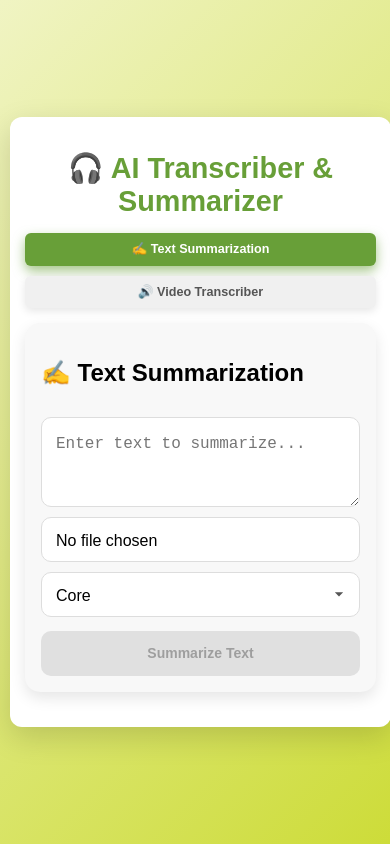
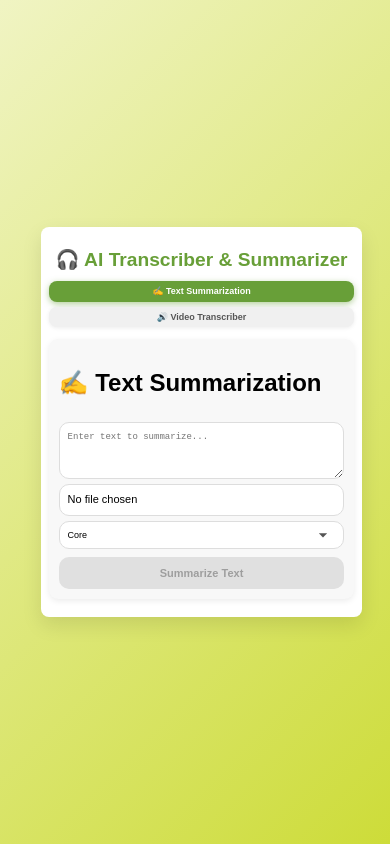
Before and after one commit to 3nadh3/AI-Transcriber-Summarize-Frontend, a React (Create React App) app: page / in a window 390 px wide. Built offline with nearby package versions, Linux system fonts and the light colour scheme.

Commit message:
more responsive

```diff
--- a/src/App.css
+++ b/src/App.css
@@ -1,4 +1,4 @@
-/* App.css (Styling - Full Width Input Fields) */
+/* App.css (Styling - Highly Responsive & Content-Fitting) */
 
 /* === Global Variables === */
 :root {
@@ -14,14 +14,15 @@
   --disabled-text-color: #9e9e9e;
   --transition-duration: 0.2s;
   --border-radius: 10px;
-  --padding-small: 10px;
-  --padding-medium: 14px;
-  --padding-large: 16px;
-  --font-size-small: 14px;
-  --font-size-medium: 16px;
-  --font-size-large: 16px;
-  --input-height: 45px;
-  --button-height: 45px;
+  --padding-small: 6px;
+  --padding-medium: 10px;
+  --padding-large: 14px;
+  --font-size-small: 10px;
+  --font-size-medium: 12px;
+  --font-size-large: 14px;
+  --input-height: 36px;
+  --button-height: 36px;
+  --container-max-width: 960px; /* Increased max-width for larger screens */
 }
 
 /* === Global Styles === */
@@ -29,11 +30,12 @@ body {
   font-family: 'Nunito', sans-serif;
   background: linear-gradient(135deg, var(--background-color), #cddc39);
   margin: 0;
-  padding: 0;
+  padding: 20px; /* Add some padding around the body */
   display: flex;
   justify-content: center;
   align-items: center;
   min-height: 100vh;
+  box-sizing: border-box; /* Ensure padding doesn't add to width */
   transition: background var(--transition-duration);
 }
 
@@ -41,25 +43,26 @@ body {
 .container {
   background: var(--secondary-background-color);
   padding: var(--padding-large);
-  width: 90%;
-  max-width: 550px;
-  border-radius: calc(var(--border-radius) * 1.8);
-  box-shadow: 0 10px 30px rgba(0, 0, 0, 0.15);
+  width: 95%;
+  max-width: var(--container-max-width);
+  border-radius: calc(var(--border-radius) * 1.2);
+  box-shadow: 0 8px 20px rgba(0, 0, 0, 0.1);
   text-align: center;
   transition: transform var(--transition-duration) ease-in-out, box-shadow var(--transition-duration) ease-in-out, background var(--transition-duration);
-  margin: 20px;
+  margin: 15px;
+  box-sizing: border-box;
 }
 
 .container:hover {
-  transform: scale(1.02);
-  box-shadow: 0 12px 35px rgba(0, 0, 0, 0.2);
+  transform: scale(1.005);
+  box-shadow: 0 10px 25px rgba(0, 0, 0, 0.15);
 }
 
 /* === Headings === */
 h1 {
   color: var(--primary-color);
-  margin-bottom: 25px;
-  font-size: 2.2em;
+  margin-bottom: 15px;
+  font-size: 1.6em;
   font-weight: 700;
 }
 
@@ -67,7 +70,7 @@ h1 {
 .tabs {
   display: flex;
   justify-content: center;
-  margin-bottom: 25px;
+  margin-bottom: 15px;
   gap: var(--padding-small);
   flex-wrap: wrap;
 }
@@ -84,39 +87,40 @@ h1 {
   font-size: var(--font-size-medium);
   font-weight: 600;
   color: var(--light-text-color);
-  box-shadow: 0 3px 8px rgba(0, 0, 0, 0.1);
-  min-width: 100px;
+  box-shadow: 0 1px 4px rgba(0, 0, 0, 0.08);
+  min-width: 50px;
   text-align: center;
-  height: var(--button-height);
-  line-height: var(--button-height);
+  height: auto;
+  line-height: 1.2;
 }
 
 .tabs button.active {
   background: var(--primary-color);
   color: #fff;
-  box-shadow: 0 5px 12px rgba(104, 159, 56, 0.6);
+  box-shadow: 0 2px 6px rgba(104, 159, 56, 0.5);
 }
 
 .tabs button:hover {
   background: var(--primary-hover-color);
-  transform: scale(1.03);
+  transform: scale(1.01);
   color: #fff;
-  box-shadow: 0 5px 12px rgba(104, 159, 56, 0.7);
+  box-shadow: 0 2px 6px rgba(104, 159, 56, 0.6);
 }
 
 /* === Card Styling === */
 .card {
   padding: var(--padding-large);
   background: #f8f8f8;
-  border-radius: calc(var(--border-radius) * 1.5);
-  box-shadow: 0 6px 15px rgba(0, 0, 0, 0.1);
+  border-radius: calc(var(--border-radius) * 1);
+  box-shadow: 0 2px 6px rgba(0, 0, 0, 0.08);
   transition: box-shadow var(--transition-duration) ease-in-out, background var(--transition-duration);
-  margin-bottom: 20px;
+  margin-bottom: 12px;
   text-align: left;
+  box-sizing: border-box;
 }
 
 .card:hover {
-  box-shadow: 0 8px 20px rgba(0, 0, 0, 0.12);
+  box-shadow: 0 3px 8px rgba(0, 0, 0, 0.1);
 }
 
 /* === Form Inputs & Textarea === */
@@ -124,7 +128,7 @@ textarea,
 input[type="text"],
 input[type="file"],
 .custom-select {
-  width: 100%; /* Take full width of the parent */
+  width: 100%;
   padding: var(--padding-medium);
   margin-top: var(--padding-small);
   border: 1px solid var(--border-color);
@@ -138,9 +142,9 @@ input[type="file"],
 }
 
 textarea {
-  min-height: calc(var(--input-height) * 2);
+  min-height: calc(var(--input-height) * 1.8);
   padding: var(--padding-medium);
-  line-height: 1.5;
+  line-height: 1.4;
 }
 
 textarea:focus,
@@ -148,7 +152,7 @@ input[type="text"]:focus,
 input[type="file"]:focus,
 .custom-select:focus {
   border-color: var(--primary-color);
-  box-shadow: 0 0 8px rgba(104, 159, 56, 0.3);
+  box-shadow: 0 0 4px rgba(104, 159, 56, 0.2);
 }
 
 /* === Buttons === */
@@ -157,26 +161,27 @@ button {
   background: linear-gradient(to right, var(--primary-color), #8bc34a);
   color: white;
   border: none;
-  padding: 0 var(--padding-large);
+  padding: var(--padding-medium);
   margin-top: var(--padding-large);
   cursor: pointer;
   border-radius: var(--border-radius);
   transition: background var(--transition-duration), transform 0.15s, box-shadow var(--transition-duration);
   font-size: var(--font-size-large);
   font-weight: 700;
-  box-shadow: 0 5px 12px rgba(104, 159, 56, 0.5);
+  box-shadow: 0 2px 6px rgba(104, 159, 56, 0.4);
   position: relative;
   display: flex;
   align-items: center;
   justify-content: center;
   height: var(--button-height);
   gap: var(--padding-small);
+  box-sizing: border-box;
 }
 
 button:hover {
   background: linear-gradient(to right, var(--primary-hover-color), var(--primary-color));
-  transform: scale(1.02);
-  box-shadow: 0 6px 15px rgba(104, 159, 56, 0.6);
+  transform: scale(1.01);
+  box-shadow: 0 3px 8px rgba(104, 159, 56, 0.5);
 }
 
 button:disabled {
@@ -188,11 +193,11 @@ button:disabled {
 
 /* === Loading Spinner === */
 .loading-spinner {
-  border: 3px solid rgba(255, 255, 255, 0.3);
-  border-top: 3px solid #fff;
+  border: 2px solid rgba(255, 255, 255, 0.3);
+  border-top: 2px solid #fff;
   border-radius: 50%;
-  width: 20px;
-  height: 20px;
+  width: 16px;
+  height: 16px;
   animation: spin 1s linear infinite;
 }
 
@@ -208,8 +213,9 @@ button:disabled {
   background-repeat: no-repeat;
   background-position-x: calc(100% - 10px);
   background-position-y: 50%;
-  padding-right: 30px;
+  padding-right: 25px;
   cursor: pointer;
+  box-sizing: border-box;
 }
 
 /* === Output Box === */
@@ -222,10 +228,11 @@ button:disabled {
   transition: background var(--transition-duration) ease-in-out, box-shadow var(--transition-duration);
   font-size: var(--font-size-medium);
   text-align: left;
-  max-height: 300px;
+  max-height: 220px;
   overflow-y: auto;
-  box-shadow: inset 0 2px 4px rgba(0, 0, 0, 0.05);
+  box-shadow: inset 0 1px 3px rgba(0, 0, 0, 0.05);
   white-space: pre-wrap;
+  box-sizing: border-box;
 }
 
 .output-box:hover {
@@ -233,18 +240,18 @@ button:disabled {
 }
 
 .output-box ul {
-  padding-left: 20px;
+  padding-left: 15px;
 }
 
 .output-box li {
-  margin-bottom: 5px;
+  margin-bottom: 3px;
 }
 
 /* === Required Fields Styling === */
 input:required:invalid,
 textarea:required:invalid {
   border-color: var(--error-color);
-  box-shadow: 0 0 6px rgba(229, 115, 115, 0.4);
+  box-shadow: 0 0 3px rgba(229, 115, 115, 0.3);
 }
 
 input:required:invalid + .error-message,
@@ -255,7 +262,7 @@ textarea:required:invalid + .error-message {
 .error-message {
   color: var(--error-color);
   font-size: var(--font-size-small);
-  margin-top: 5px;
+  margin-top: 2px;
 }
 
 .warning {
@@ -271,6 +278,7 @@ textarea:required:invalid + .error-message {
   display: flex;
   flex-direction: column;
   align-items: stretch;
+  box-sizing: border-box;
 }
 
 .file-input-wrapper {
@@ -279,6 +287,7 @@ textarea:required:invalid + .error-message {
   width: 100%;
   margin-top: var(--padding-small);
   height: var(--input-height);
+  box-sizing: border-box;
 }
 
 .file-input-wrapper input[type="file"] {
@@ -290,6 +299,7 @@ textarea:required:invalid + .error-message {
   opacity: 0;
   cursor: pointer;
   z-index: 1;
+  box-sizing: border-box;
 }
 
 .file-input-label {
@@ -327,92 +337,107 @@ input[type="file"]::-webkit-file-upload-button {
 }
 
 /* === Responsive Design === */
-@media (max-width: 768px) {
+/* Extra large screens */
+@media (min-width: 1200px) {
+  :root {
+    --padding-small: 8px;
+    --padding-medium: 12px;
+    --padding-large: 16px;
+    --font-size-small: 12px;
+    --font-size-medium: 14px;
+    --font-size-large: 16px;
+    --input-height: 40px;
+    --button-height: 40px;
+    --container-max-width: 1140px;
+  }
+}
+
+/* Large tablets and desktops */
+@media (min-width: 992px) and (max-width: 1199px) {
+  :root {
+    --padding-small: 7px;
+    --padding-medium: 11px;
+    --padding-large: 15px;
+    --font-size-small: 11px;
+    --font-size-medium: 13px;
+    --font-size-large: 15px;
+    --input-height: 38px;
+    --button-height: 38px;
+    --container-max-width: 960px;
+  }
+}
+
+/* Tablets */
+@media (max-width: 991px) {
+  :root {
+    --padding-small: 6px;
+    --padding-medium: 10px;
+    --padding-large: 14px;
+    --font-size-small: 10px;
+    --font-size-medium: 12px;
+    --font-size-large: 14px;
+    --input-height: 36px;
+    --button-height: 36px;
+  }
   .container {
-    padding: 20px;
-    margin: 15px;
-    border-radius: calc(var(--border-radius) * 1.5);
+    border-radius: calc(var(--border-radius) * 1.1);
+    padding: calc(var(--padding-large) * 0.9);
   }
-
   h1 {
-    font-size: 2em;
-    margin-bottom: 20px;
+    font-size: 1.4em;
+    margin-bottom: 12px;
   }
-
   .tabs {
-    margin-bottom: 20px;
+    margin-bottom: 12px;
   }
-
   .tabs button {
     font-size: var(--font-size-small);
     padding: var(--padding-small);
-    min-width: 80px;
+    min-width: 60px;
     border-radius: calc(var(--border-radius) * 0.8);
-    height: auto;
-    line-height: 1.3;
   }
-
+  .card {
+    padding: calc(var(--padding-large) * 0.8);
+    margin-bottom: 10px;
+    border-radius: calc(var(--border-radius) * 0.9);
+  }
   textarea,
   input[type="text"],
   .custom-select,
   .file-input-wrapper {
-    height: var(--input-height);
+    font-size: var(--font-size-small);
+    height: auto;
   }
-
   button {
-    height: var(--button-height);
     font-size: var(--font-size-medium);
-    padding: var(--padding-small) var(--padding-large);
+    padding: var(--padding-small) var(--padding-medium);
     margin-top: var(--padding-medium);
   }
-
   .output-box {
     font-size: var(--font-size-small);
     padding: var(--padding-small);
+    max-height: 180px;
   }
 }
 
-@media (max-width: 480px) {
+/* Mobile devices */
+@media (max-width: 767px) {
+  :root {
+    --padding-small: 5px;
+    --padding-medium: 8px;
+    --padding-large: 12px;
+    --font-size-small: 9px;
+    --font-size-medium: 11px;
+    --font-size-large: 13px;
+    --input-height: 32px;
+    --button-height: 32px;
+    --container-max-width: 100%;
+  }
   .container {
-    padding: 15px;
-    margin: 10px;
-    border-radius: calc(var(--border-radius) * 1.2);
+    padding: calc(var(--padding-large) * 0.7);
+    border-radius: calc(var(--border-radius) * 0.8);
   }
-
   h1 {
-    font-size: 1.8em;
-    margin-bottom: 15px;
-  }
-
-  .tabs {
-    margin-bottom: 15px;
-  }
-
-  .tabs button {
-    font-size: calc(var(--font-size-small) * 0.9);
-    padding: calc(var(--padding-small) * 0.8);
-    min-width: 60px;
-    border-radius: calc(var(--border-radius) * 0.6);
-    height: auto;
-    line-height: 1.3;
-  }
-
-  textarea,
-  input[type="text"],
-  .custom-select,
-  .file-input-wrapper {
-    height: var(--input-height);
-  }
-
-  button {
-    height: var(--button-height);
-    font-size: var(--font-size-small);
-    padding: calc(var(--padding-small) * 0.8) var(--padding-medium);
-    margin-top: var(--padding-medium);
-  }
-
-  .output-box {
-    font-size: calc(var(--font-size-small) * 0.9);
-    padding: var(--padding-small);
-  }
-}
+    font-size: 1.2em;
+    margin-bottom: 10px;
+  }   }
```
